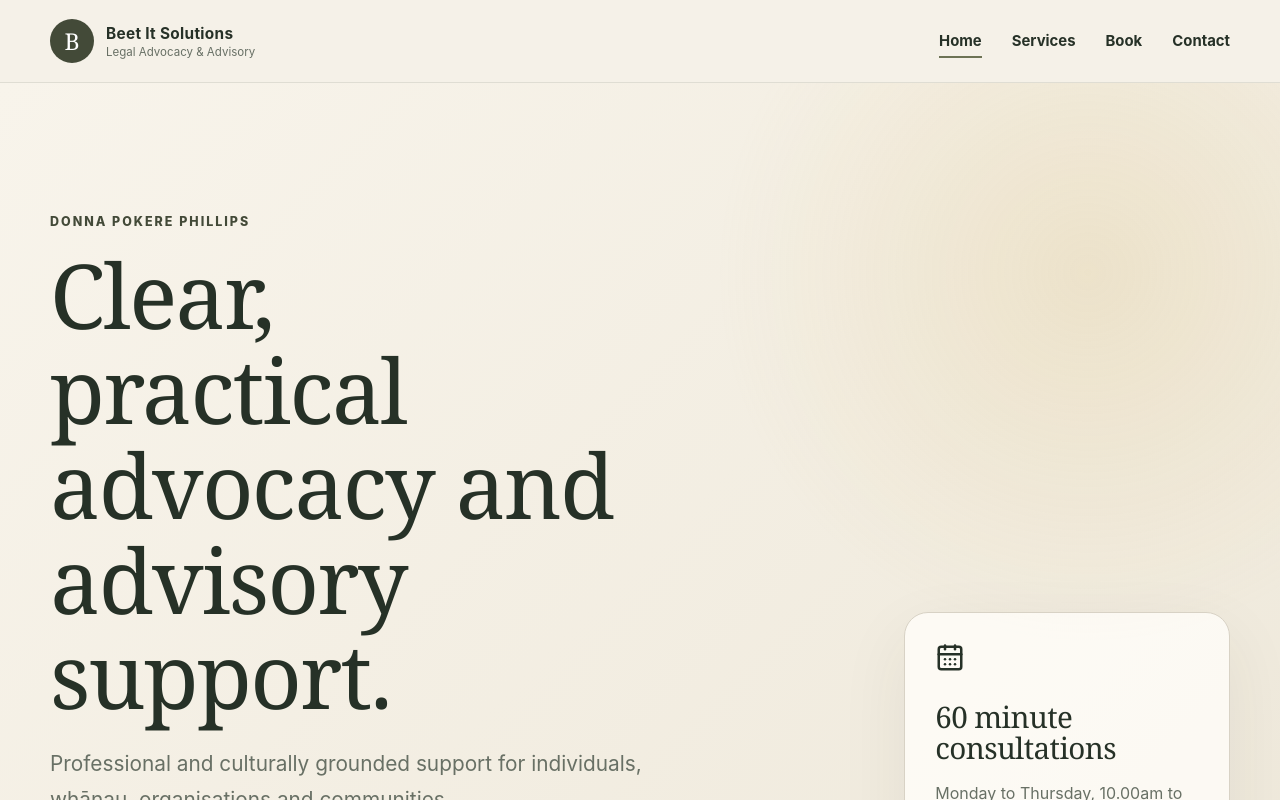
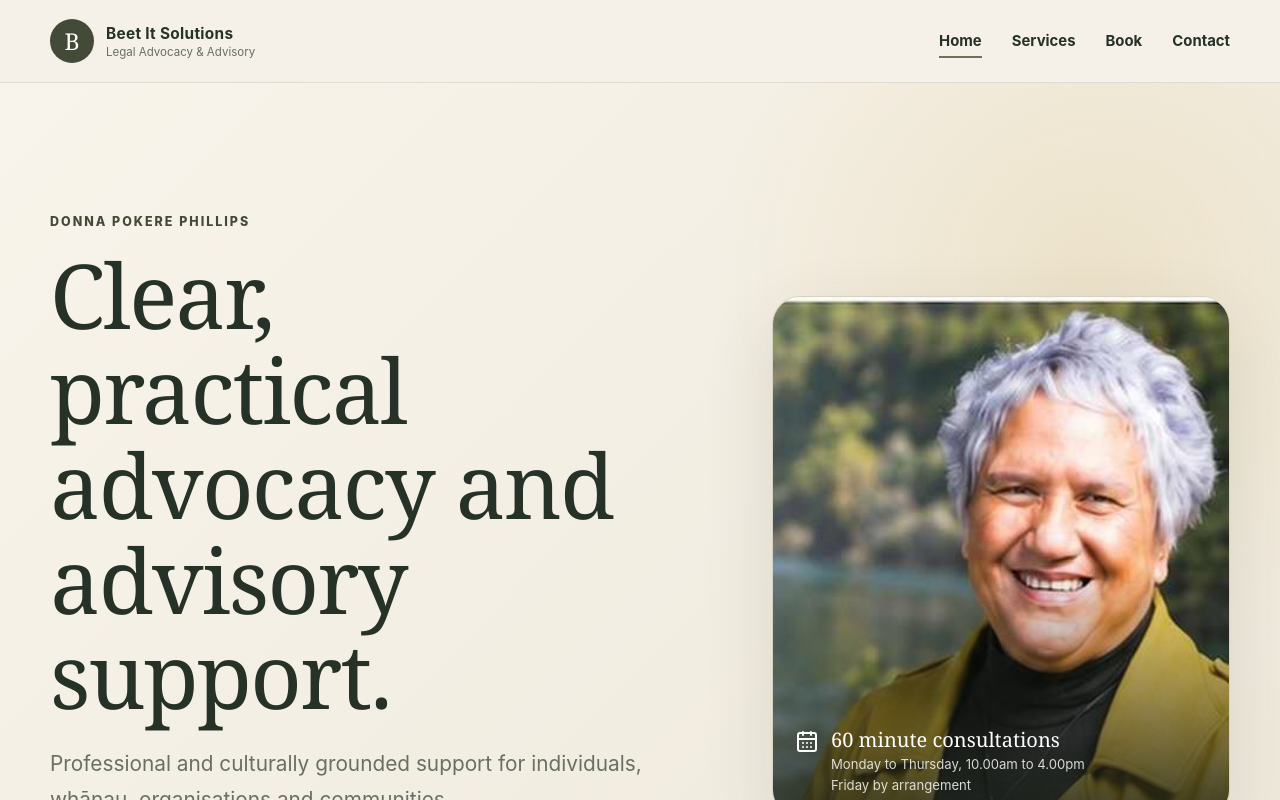
Before and after one commit to haamip/beetit-solutions-web, a React (Vite) app: page / in a window 1280 px wide. Shown: the top 800 px of the page. Built offline with nearby package versions, Linux system fonts and the light colour scheme; no server answers.

Commit message:
Add mockup 4 hero portrait

```diff
--- /dev/null
+++ b/src/hero.css
@@ -0,0 +1,96 @@
+.hero-grid {
+  grid-template-columns: minmax(0, 1.15fr) minmax(360px, 0.85fr);
+  align-items: center;
+}
+
+.hero-portrait {
+  position: relative;
+  min-height: 520px;
+  overflow: hidden;
+  border: 1px solid var(--line);
+  border-radius: 28px;
+  background: var(--paper);
+  box-shadow: 0 24px 70px rgba(57, 56, 46, 0.12);
+}
+
+.hero-portrait::after {
+  content: "";
+  position: absolute;
+  inset: auto 0 0;
+  height: 48%;
+  background: linear-gradient(to top, rgba(25, 31, 24, 0.84), transparent);
+  pointer-events: none;
+}
+
+.hero-portrait img {
+  width: 100%;
+  height: 100%;
+  min-height: 520px;
+  display: block;
+  object-fit: cover;
+  object-position: center;
+}
+
+.hero-portrait-caption {
+  position: absolute;
+  z-index: 1;
+  left: 22px;
+  right: 22px;
+  bottom: 22px;
+  display: flex;
+  align-items: flex-start;
+  gap: 12px;
+  color: white;
+}
+
+.hero-portrait-caption svg {
+  flex: 0 0 auto;
+  margin-top: 2px;
+}
+
+.hero-portrait-caption strong,
+.hero-portrait-caption span {
+  display: block;
+}
+
+.hero-portrait-caption strong {
+  font-family: Georgia, "Times New Roman", serif;
+  font-size: 1.25rem;
+  font-weight: 500;
+  line-height: 1.2;
+}
+
+.hero-portrait-caption span {
+  margin-top: 3px;
+  color: rgba(255, 255, 255, 0.82);
+  font-size: 0.82rem;
+  line-height: 1.4;
+}
+
+@media (max-width: 850px) {
+  .hero-grid {
+    grid-template-columns: 1fr;
+  }
+
+  .hero-portrait,
+  .hero-portrait img {
+    min-height: 420px;
+  }
+}
+
+@media (max-width: 580px) {
+  .hero-portrait,
+  .hero-portrait img {
+    min-height: 360px;
+  }
+
+  .hero-portrait {
+    border-radius: 22px;
+  }
+
+  .hero-portrait-caption {
+    left: 18px;
+    right: 18px;
+    bottom: 18px;
+  }
+}
--- a/src/pages/Home.tsx
+++ b/src/pages/Home.tsx
@@ -2,6 +2,7 @@ import { ArrowRight, CalendarDays, ShieldCheck } from 'lucide-react'
 import { Link } from 'react-router-dom'
 import { siteConfig } from '../config/site'
 import { useSeo } from '../lib/seo'
+import '../hero.css'
 
 export function Home() {
   useSeo({
@@ -30,11 +31,21 @@ export function Home() {
             </div>
           </div>
 
-          <aside className="hero-panel" aria-label="Consultation details">
-            <CalendarDays size={30} />
-            <h2>60 minute consultations</h2>
-            <p>{siteConfig.bookingHours}</p>
-            <p>Friday by arrangement</p>
+          <aside className="hero-portrait" aria-label="Donna Pokere Phillips consultation details">
+            <img
+              src="/donna-hero-mockup4.jpg"
+              alt="Donna Pokere Phillips"
+              loading="eager"
+              fetchPriority="high"
+            />
+            <div className="hero-portrait-caption">
+              <CalendarDays size={24} aria-hidden="true" />
+              <div>
+                <strong>60 minute consultations</strong>
+                <span>{siteConfig.bookingHours}</span>
+                <span>Friday by arrangement</span>
+              </div>
+            </div>
           </aside>
         </div>
       </section>
```
Also changed, not shown: public/donna-hero-mockup4.jpg (added).
